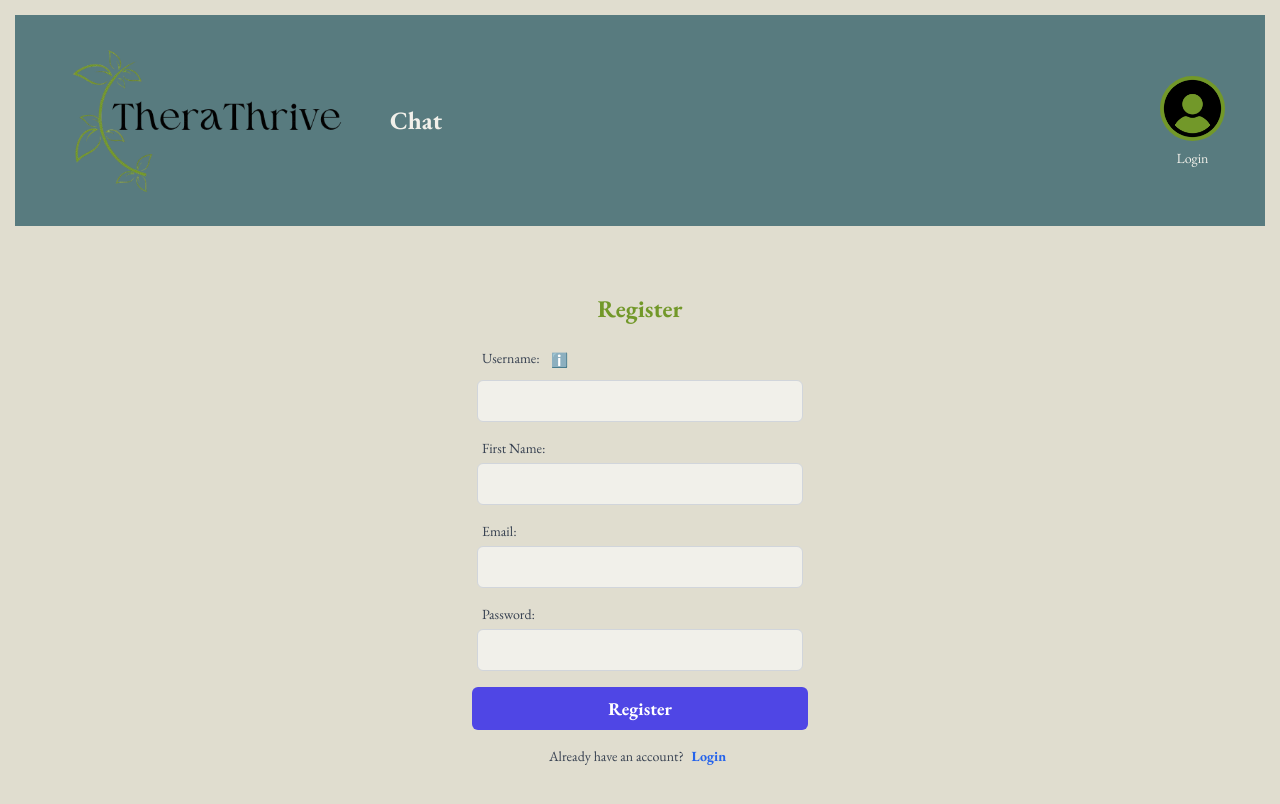
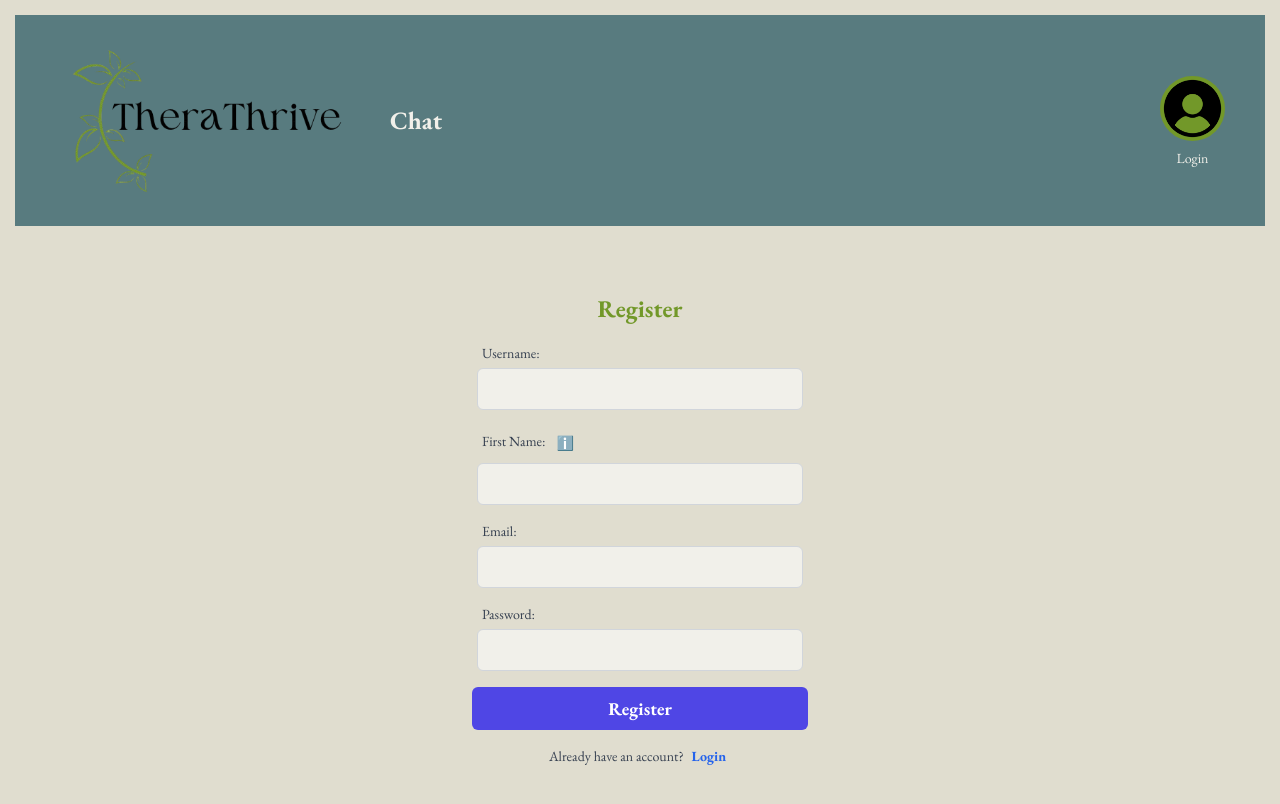
Before and after one commit to thavishkagamage/Integrated-Therapy-Software, a React (Create React App) app in the folder cbt_chatbot/front-end/: page /register in a window 1280 px wide. Shown: the top 804 px of the page. Built offline with nearby package versions, Linux system fonts and the light colour scheme.

Commit message:
chatbot now addresses user by given first name

```diff
--- a/cbt_chatbot/front-end/src/components/chatbot/Chatbot.js
+++ b/cbt_chatbot/front-end/src/components/chatbot/Chatbot.js
@@ -156,7 +156,8 @@ const Chatbot = () => {
             conversation_id: conversationId,
             message: conversationHistory,
             session_number: session_number,
-            agenda_items: agenda_items
+            agenda_items: agenda_items,
+            first_name: localStorage.getItem('first_name') || '',
           },
           { headers: { Authorization: `Bearer ${token}` } }
         );
--- a/cbt_chatbot/front-end/src/components/login/Login.js
+++ b/cbt_chatbot/front-end/src/components/login/Login.js
@@ -28,6 +28,7 @@ const Login = ({ setIsLoggedIn }) => {
                 headers: { Authorization: `Bearer ${response.data.access}` }
             });
             localStorage.setItem('userId', userResponse.data.user_id);
+            localStorage.setItem('first_name', response.data.firstName);
 
             setIsLoggedIn(true);
             alert('Login successful!');
--- a/cbt_chatbot/front-end/src/components/register/Register.js
+++ b/cbt_chatbot/front-end/src/components/register/Register.js
@@ -25,7 +25,6 @@ const Register = ({ setIsLoggedIn }) => {
                 password,
                 first_name: firstName,
             });
-            localStorage.setItem('first_name', firstName); // Store username for potential use in conversation
             // Login new user
             const response = await axios.post('http://127.0.0.1:8000/api/users/login/', {
                 username,
@@ -33,6 +32,7 @@ const Register = ({ setIsLoggedIn }) => {
             });
             localStorage.setItem('accessToken', response.data.access);
             localStorage.setItem('refreshToken', response.data.refresh);
+            localStorage.setItem('first_name', response.data.firstName);
             // Fetch user ID
             const userResponse = await axios.get('http://127.0.0.1:8000/api/users/me/', {
                 headers: { Authorization: `Bearer ${response.data.access}` }
@@ -73,13 +73,7 @@ const Register = ({ setIsLoggedIn }) => {
                 <h2 className="login-title">Register</h2>
                 {error && <p className="login-error">{error}</p>}
                 <div className="login-field">
-                    <label className="login-label">
-                        Username:
-                        <div className="tooltip-wrapper">
-                            <span className="info-icon">ℹ️</span>
-                            <div className="tooltip-text">Your unique username used to log in. It must be unique.</div>
-                        </div>
-                    </label>
+                    <label className="login-label">Username:</label>
                     <input
                         type="text"
                         value={username}
@@ -89,7 +83,13 @@ const Register = ({ setIsLoggedIn }) => {
                     />
                 </div>
                 <div className="login-field">
-                    <label className="login-label">First Name:</label>
+                    <label className="login-label">
+                        First Name:
+                        <div className="tooltip-wrapper">
+                            <span className="info-icon">ℹ️</span>
+                            <div className="tooltip-text">This is how the chatbot will address you.</div>
+                        </div>
+                    </label>
                     <input
                         type="text"
                         value={firstName}
```
Also changed, not shown: 1 other file (tests, documents, lock files or other folders).
